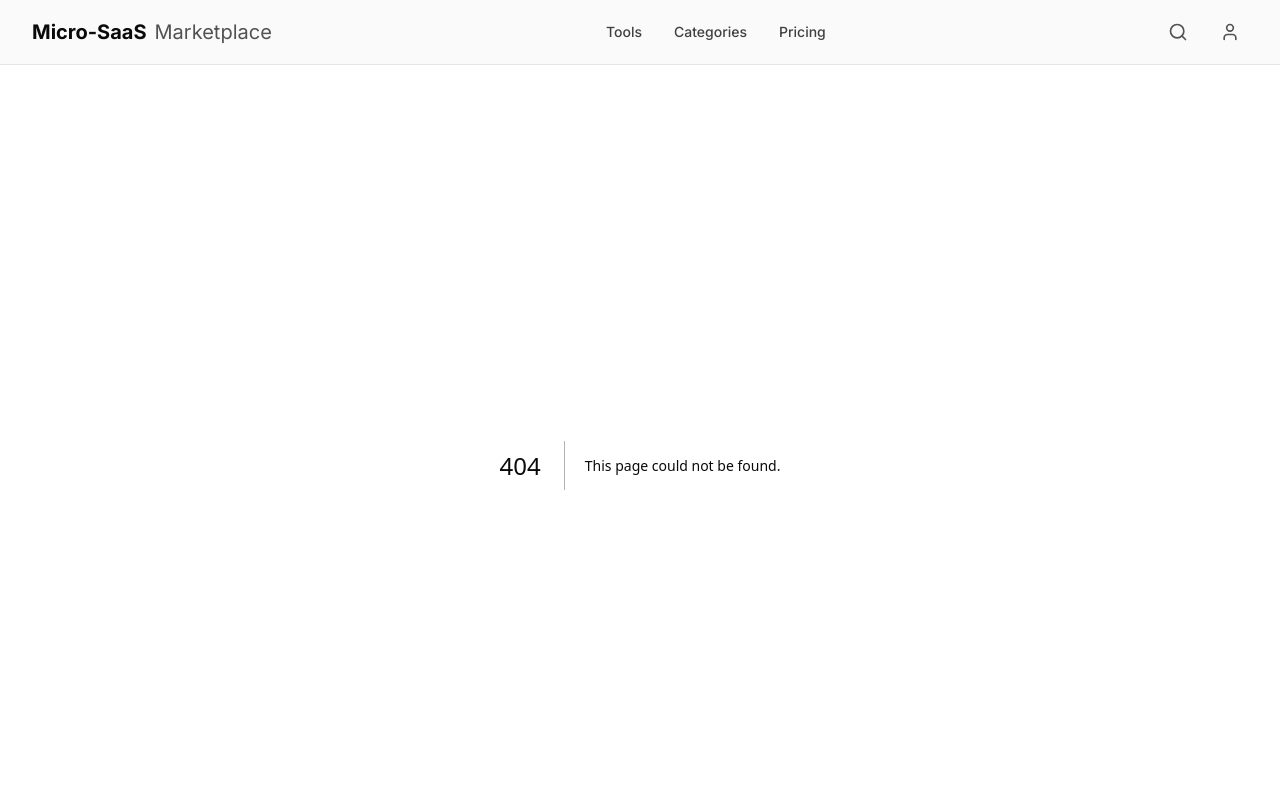
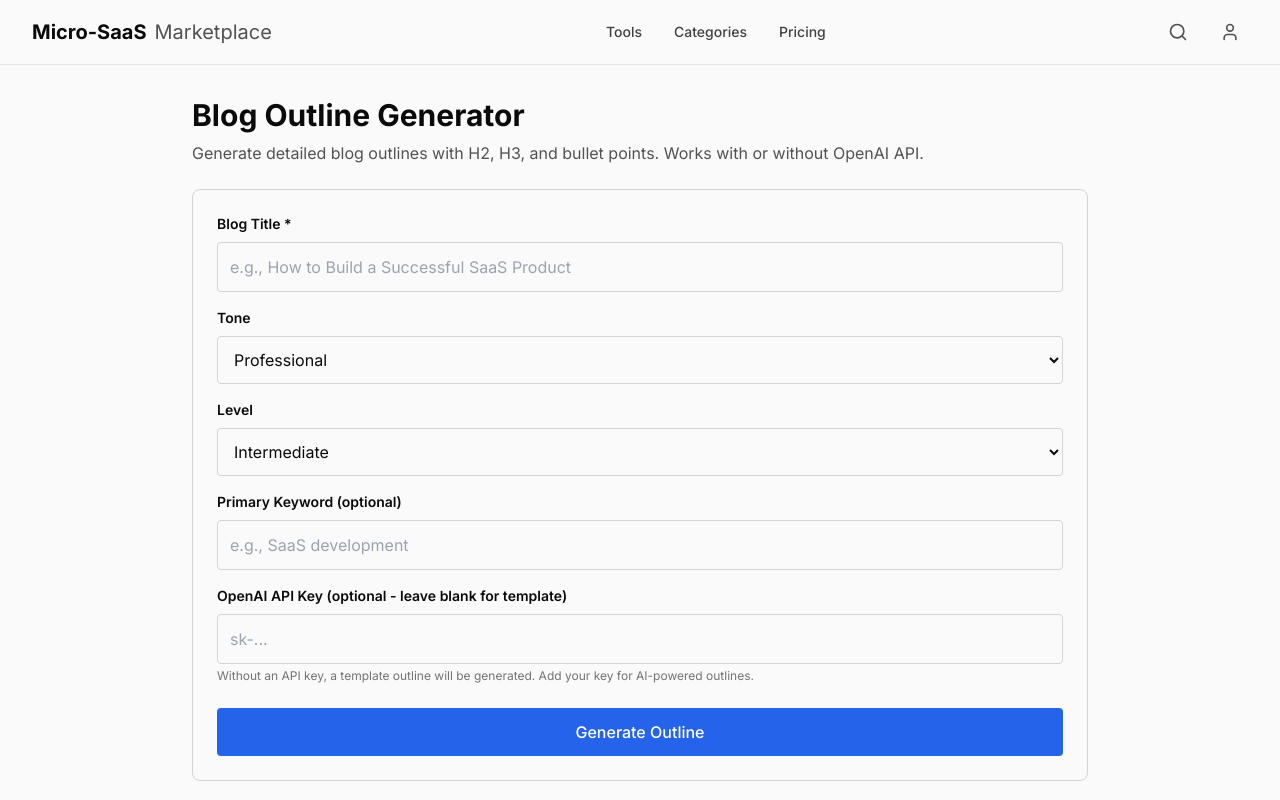
Before and after one commit to emasmela-dotcom/toolmarket365.com, a Next.js app: page /tools/blog-outline-generator in a window 1280 px wide. Before the commit this address had no page. Shown: the top 800 px of the page. Built offline with nearby package versions, Linux system fonts and the light colour scheme.

Commit message:
Add working Blog Outline Generator tool

```diff
--- /dev/null
+++ b/app/tools/blog-outline-generator/page.tsx
@@ -0,0 +1,215 @@
+'use client'
+
+import { useState } from 'react'
+
+export default function BlogOutlineGenerator() {
+  const [title, setTitle] = useState('')
+  const [tone, setTone] = useState('professional')
+  const [level, setLevel] = useState('intermediate')
+  const [keyword, setKeyword] = useState('')
+  const [apiKey, setApiKey] = useState('')
+  const [output, setOutput] = useState('')
+  const [isGenerating, setIsGenerating] = useState(false)
+  const [error, setError] = useState('')
+
+  const generateOutline = async () => {
+    if (!title.trim()) {
+      setError('Please enter a blog title')
+      return
+    }
+
+    setIsGenerating(true)
+    setError('')
+    setOutput('')
+
+    // If no API key, generate a template outline
+    if (!apiKey.trim()) {
+      setTimeout(() => {
+        const template = generateTemplateOutline(title, tone, level, keyword)
+        setOutput(template)
+        setIsGenerating(false)
+      }, 1000)
+      return
+    }
+
+    try {
+      const res = await fetch('https://api.openai.com/v1/chat/completions', {
+        method: 'POST',
+        headers: {
+          'Authorization': `Bearer ${apiKey}`,
+          'Content-Type': 'application/json'
+        },
+        body: JSON.stringify({
+          model: 'gpt-3.5-turbo',
+          messages: [{
+            role: 'user',
+            content: `Write a detailed blog outline (H2+H3+bullets) for "${title}". Tone=${tone}. Level=${level}. Keyword="${keyword || 'N/A'}"`
+          }]
+        })
+      })
+
+      if (!res.ok) {
+        throw new Error('API request failed. Check your API key.')
+      }
+
+      const data = await res.json()
+      const outline = data.choices[0]?.message?.content || 'No outline generated'
+      setOutput(outline)
+    } catch (err) {
+      setError(err instanceof Error ? err.message : 'Failed to generate outline')
+      // Fallback to template
+      const template = generateTemplateOutline(title, tone, level, keyword)
+      setOutput(template)
+    } finally {
+      setIsGenerating(false)
+    }
+  }
+
+  const generateTemplateOutline = (title: string, tone: string, level: string, kw: string): string => {
+    const intro = `# ${title}\n\n## Introduction\n- Hook: Capture reader attention\n- Context: Set the stage for the topic\n- Thesis: Main argument or purpose${kw ? `\n- Keyword focus: ${kw}` : ''}\n\n`
+
+    const sections = [
+      '## Understanding the Basics',
+      '## Key Concepts and Strategies',
+      '## Advanced Techniques',
+      '## Real-World Applications',
+      '## Common Pitfalls to Avoid',
+      '## Best Practices',
+      '## Conclusion'
+    ]
+
+    const outline = sections.map((section, idx) => {
+      let content = `\n${section}\n`
+
+      if (idx === 0) {
+        content += `- Definition and core principles\n- Why it matters\n- Key terminology\n`
+      } else if (idx === 1) {
+        content += `- Main strategies\n- Step-by-step approach\n- Tools and resources\n`
+      } else if (idx === 2) {
+        content += `- Advanced tips\n- Optimization techniques\n- Expert insights\n`
+      } else if (idx === 3) {
+        content += `- Case studies\n- Examples\n- Success stories\n`
+      } else if (idx === 4) {
+        content += `- Mistakes to avoid\n- Warning signs\n- Prevention tips\n`
+      } else if (idx === 5) {
+        content += `- Recommended approach\n- Action items\n- Next steps\n`
+      } else {
+        content += `- Summary of key points\n- Final thoughts\n- Call to action\n`
+      }
+
+      return content
+    }).join('\n')
+
+    return intro + outline + '\n\n## Conclusion\n- Recap main points\n- Final recommendations\n- Encouragement to take action\n'
+  }
+
+  return (
+    <div className="min-h-screen bg-mono-50 dark:bg-mono-950 text-mono-950 dark:text-mono-50 py-8 px-4">
+      <div className="max-w-4xl mx-auto">
+        <h1 className="text-3xl font-bold mb-2">Blog Outline Generator</h1>
+        <p className="text-mono-600 dark:text-mono-400 mb-6">
+          Generate detailed blog outlines with H2, H3, and bullet points. Works with or without OpenAI API.
+        </p>
+
+        <div className="bg-mono-50 dark:bg-mono-900 border border-mono-300 dark:border-mono-700 rounded-lg p-6 mb-6">
+          <label className="block mb-2 text-sm font-semibold">
+            Blog Title *
+          </label>
+          <input
+            type="text"
+            value={title}
+            onChange={(e) => setTitle(e.target.value)}
+            placeholder="e.g., How to Build a Successful SaaS Product"
+            className="w-full p-3 border border-mono-300 dark:border-mono-700 rounded bg-mono-50 dark:bg-mono-900 text-mono-950 dark:text-mono-50 focus:outline-none focus:ring-2 focus:ring-accent-500"
+          />
+
+          <label className="block mb-2 mt-4 text-sm font-semibold">
+            Tone
+          </label>
+          <select
+            value={tone}
+            onChange={(e) => setTone(e.target.value)}
+            className="w-full p-3 border border-mono-300 dark:border-mono-700 rounded bg-mono-50 dark:bg-mono-900 text-mono-950 dark:text-mono-50 focus:outline-none focus:ring-2 focus:ring-accent-500"
+          >
+            <option value="professional">Professional</option>
+            <option value="casual">Casual</option>
+            <option value="friendly">Friendly</option>
+            <option value="academic">Academic</option>
+            <option value="conversational">Conversational</option>
+          </select>
+
+          <label className="block mb-2 mt-4 text-sm font-semibold">
+            Level
+          </label>
+          <select
+            value={level}
+            onChange={(e) => setLevel(e.target.value)}
+            className="w-full p-3 border border-mono-300 dark:border-mono-700 rounded bg-mono-50 dark:bg-mono-900 text-mono-950 dark:text-mono-50 focus:outline-none focus:ring-2 focus:ring-accent-500"
+          >
+            <option value="beginner">Beginner</option>
+            <option value="intermediate">Intermediate</option>
+            <option value="advanced">Advanced</option>
+          </select>
+
+          <label className="block mb-2 mt-4 text-sm font-semibold">
+            Primary Keyword (optional)
+          </label>
+          <input
+            type="text"
+            value={keyword}
+            onChange={(e) => setKeyword(e.target.value)}
+            placeholder="e.g., SaaS development"
+            className="w-full p-3 border border-mono-300 dark:border-mono-700 rounded bg-mono-50 dark:bg-mono-900 text-mono-950 dark:text-mono-50 focus:outline-none focus:ring-2 focus:ring-accent-500"
+          />
+
+          <label className="block mb-2 mt-4 text-sm font-semibold">
+            OpenAI API Key (optional - leave blank for template)
+          </label>
+          <input
+            type="password"
+            value={apiKey}
+            onChange={(e) => setApiKey(e.target.value)}
+            placeholder="sk-..."
+            className="w-full p-3 border border-mono-300 dark:border-mono-700 rounded bg-mono-50 dark:bg-mono-900 text-mono-950 dark:text-mono-50 focus:outline-none focus:ring-2 focus:ring-accent-500"
+          />
+          <p className="text-xs text-mono-500 mt-1">
+            Without an API key, a template outline will be generated. Add your key for AI-powered outlines.
+          </p>
+
+          <button
+            onClick={generateOutline}
+            disabled={isGenerating}
+            className="w-full mt-6 px-4 py-3 bg-accent-600 text-white rounded font-medium hover:opacity-90 transition-opacity cursor-pointer disabled:opacity-50 disabled:cursor-not-allowed"
+          >
+            {isGenerating ? 'Generating...' : 'Generate Outline'}
+          </button>
+
+          {error && (
+            <div className="mt-4 p-3 bg-red-100 dark:bg-red-900/30 border border-red-300 dark:border-red-700 rounded text-red-700 dark:text-red-400 text-sm">
+              {error}
+            </div>
+          )}
+        </div>
+
+        {output && (
+          <div className="bg-mono-50 dark:bg-mono-900 border border-mono-300 dark:border-mono-700 rounded-lg p-6">
+            <div className="flex justify-between items-center mb-4">
+              <h2 className="text-xl font-bold">Generated Outline</h2>
+              <button
+                onClick={() => {
+                  navigator.clipboard.writeText(output)
+                }}
+                className="px-4 py-2 bg-mono-200 dark:bg-mono-700 rounded hover:bg-mono-300 dark:hover:bg-mono-600 text-sm"
+              >
+                Copy
+              </button>
+            </div>
+            <pre className="whitespace-pre-wrap text-sm leading-relaxed font-mono bg-mono-100 dark:bg-mono-800 p-4 rounded overflow-x-auto">
+              {output}
+            </pre>
+          </div>
+        )}
+      </div>
+    </div>
+  )
+}
```
